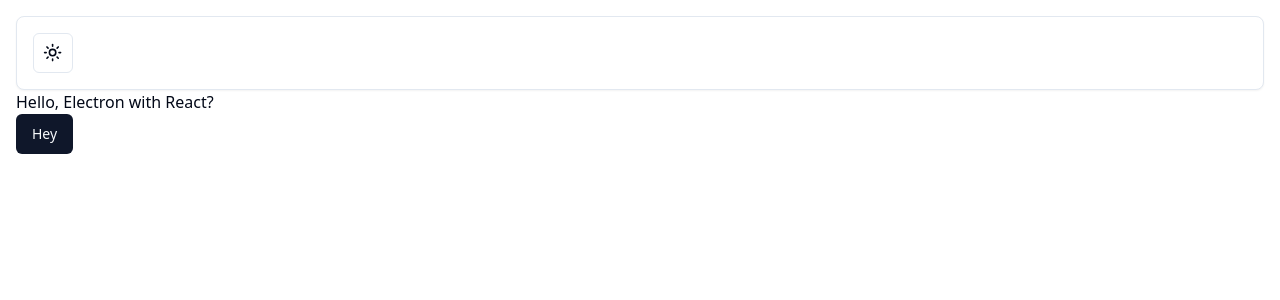
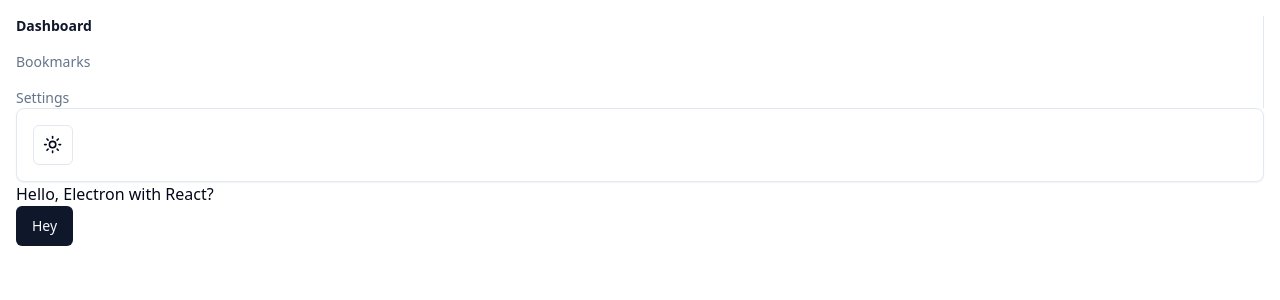
Before and after one commit to dannydi12/recall, a React (Vite) app: page / in a window 1280 px wide. Shown: the top 300 px of the page. Built offline with nearby package versions, Linux system fonts and the light colour scheme.

Commit message:
added router

```diff
--- a/index.tsx
+++ b/index.tsx
@@ -1,13 +1,12 @@
 import React from "react";
 import ReactDOM from "react-dom/client";
-import App from "./src/App";
+import { RouterProvider } from "react-router-dom";
+import router from "@/AppRouter";
+
 import "./src/index.css";
-import { ThemeProvider } from "@/system/theme-provider";
 
 ReactDOM.createRoot(document.getElementById("root") as HTMLElement).render(
   <React.StrictMode>
-    <ThemeProvider defaultTheme="light" storageKey="vite-ui-theme">
-      <App />
-    </ThemeProvider>
+    <RouterProvider router={router} />
   </React.StrictMode>
 );
--- a/package.json
+++ b/package.json
@@ -51,6 +51,7 @@
     "lucide-react": "^0.428.0",
     "react": "^18.3.1",
     "react-dom": "^18.3.1",
+    "react-router-dom": "^6.26.1",
     "tailwind-merge": "^2.5.2",
     "tailwindcss-animate": "^1.0.7"
   }
--- a/src/App.tsx
+++ b/src/App.tsx
@@ -2,10 +2,12 @@ import React from "react";
 import { Button } from "@/system/ui/button";
 import { ModeToggle } from "./system/mode-toggle";
 import { Card } from "./system/ui/card";
+import Sidebar from "./components/Sidebar";
 
 const App: React.FC = () => {
   return (
     <div className="p-4">
+      <Sidebar />
       <Card className="p-4">
         <ModeToggle />
       </Card>
--- /dev/null
+++ b/src/AppRouter.tsx
@@ -0,0 +1,18 @@
+import { createBrowserRouter } from "react-router-dom";
+import Providers from "./Providers";
+import App from "./App";
+import ROUTES from "./utils/routes";
+import Settings from "./views/Settings";
+
+const router = createBrowserRouter([
+  {
+    path: ROUTES.base,
+    element: <Providers />,
+    children: [
+      { path: ROUTES.base, element: <App /> },
+      { path: ROUTES.settings, element: <Settings /> },
+    ],
+  },
+]);
+
+export default router;
--- /dev/null
+++ b/src/Providers.tsx
@@ -0,0 +1,13 @@
+import { FC } from "react";
+import { Outlet } from "react-router-dom";
+import { ThemeProvider } from "./system/theme-provider";
+
+const Providers: FC = () => {
+  return (
+    <ThemeProvider defaultTheme="light" storageKey="vite-ui-theme">
+      <Outlet />
+    </ThemeProvider>
+  );
+};
+
+export default Providers;
--- /dev/null
+++ b/src/components/Sidebar.tsx
@@ -0,0 +1,18 @@
+import { Link } from "react-router-dom";
+import ROUTES from "@/utils/routes";
+
+import { cn } from "@/lib/utils";
+
+const Sidebar: React.FC = () => {
+  return (
+    <nav className="grid gap-4 text-sm text-muted-foreground border-r pr-4">
+      <Link to={ROUTES.base} className="font-semibold text-primary">
+        Dashboard
+      </Link>
+      <Link to="#">Bookmarks</Link>
+      <Link to={ROUTES.settings}>Settings</Link>
+    </nav>
+  );
+};
+
+export default Sidebar;
--- /dev/null
+++ b/src/utils/routes.tsx
@@ -0,0 +1,6 @@
+const ROUTES = {
+  base: "/",
+  settings: "/settings",
+};
+
+export default ROUTES;
--- /dev/null
+++ b/src/views/Settings.tsx
@@ -0,0 +1,7 @@
+import { FC } from "react";
+
+const Settings: FC = () => {
+  return <>Settings</>;
+};
+
+export default Settings;
```
Also changed, not shown: 1 other file (tests, documents, lock files or other folders).
